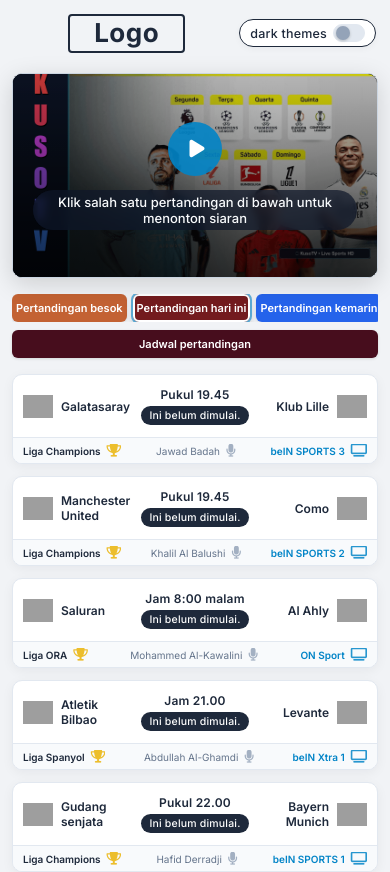
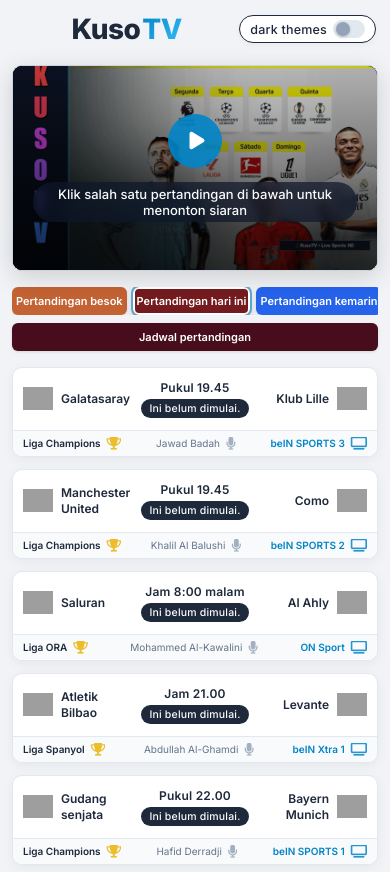
Before and after one commit to mustamid197-spec/streamingTV, a website: page index.html in a window 390 px wide. Shown: the top 872 px of the page. Drawn offline with Linux system fonts and the light colour scheme; no server answers; grey boxes are pictures that could not be loaded.

Commit message:
Replace Logo placeholder with KusoTV and remove border

```diff
--- a/css/style.css
+++ b/css/style.css
@@ -95,7 +95,7 @@
     position: relative;
 }
 
-/* Logo Box matching PDF frame */
+/* Logo (Border removed, rebranded to KusoTV) */
 .logo-container {
     flex: 1;
     display: flex;
@@ -103,10 +103,8 @@
     padding-left: 90px; /* Offset to center Logo visually against right switch */
 }
 
-.logo-box {
-    border: 2px solid var(--header-border);
-    padding: 4px 44px;
-    border-radius: 4px;
+.logo-link {
+    border: none;
     background: transparent;
     transition: all 0.25s ease;
     display: inline-flex;
@@ -115,17 +113,33 @@
     text-decoration: none;
 }
 
-.logo-box:hover {
-    transform: translateY(-1px);
+.logo-link:hover {
+    transform: scale(1.04);
 }
 
-.logo-text {
-    font-size: 32px;
-    font-weight: 700;
-    letter-spacing: 0.5px;
+.logo-brand {
+    font-size: 34px;
+    font-weight: 800;
+    letter-spacing: -0.5px;
     color: var(--text-primary);
     font-family: 'Inter', sans-serif;
     line-height: 1.1;
+    display: inline-flex;
+    align-items: center;
+}
+
+.logo-accent {
+    color: #0284c7;
+    background: linear-gradient(135deg, #0284c7 0%, #38bdf8 100%);
+    -webkit-background-clip: text;
+    -webkit-text-fill-color: transparent;
+    margin-left: 2px;
+}
+
+body.dark-theme .logo-accent {
+    background: linear-gradient(135deg, #38bdf8 0%, #00bcd4 100%);
+    -webkit-background-clip: text;
+    -webkit-text-fill-color: transparent;
 }
 
 /* Dark Themes Switch Pill matching PDF */
@@ -659,12 +673,8 @@
         padding-left: 0;
     }
 
-    .logo-box {
-        padding: 3px 24px;
-    }
-
-    .logo-text {
-        font-size: 26px;
+    .logo-brand {
+        font-size: 28px;
     }
 
     .theme-toggle-wrapper {
--- a/index.html
+++ b/index.html
@@ -34,8 +34,8 @@
         <!-- 1. Header (Logo & Dark Themes Toggle) -->
         <header class="app-header">
             <div class="logo-container">
-                <a href="/" class="logo-box" title="KusoTV Home">
-                    <span class="logo-text">Logo</span>
+                <a href="/" class="logo-link" title="KusoTV Home">
+                    <span class="logo-brand">Kuso<span class="logo-accent">TV</span></span>
                 </a>
             </div>
 
```
